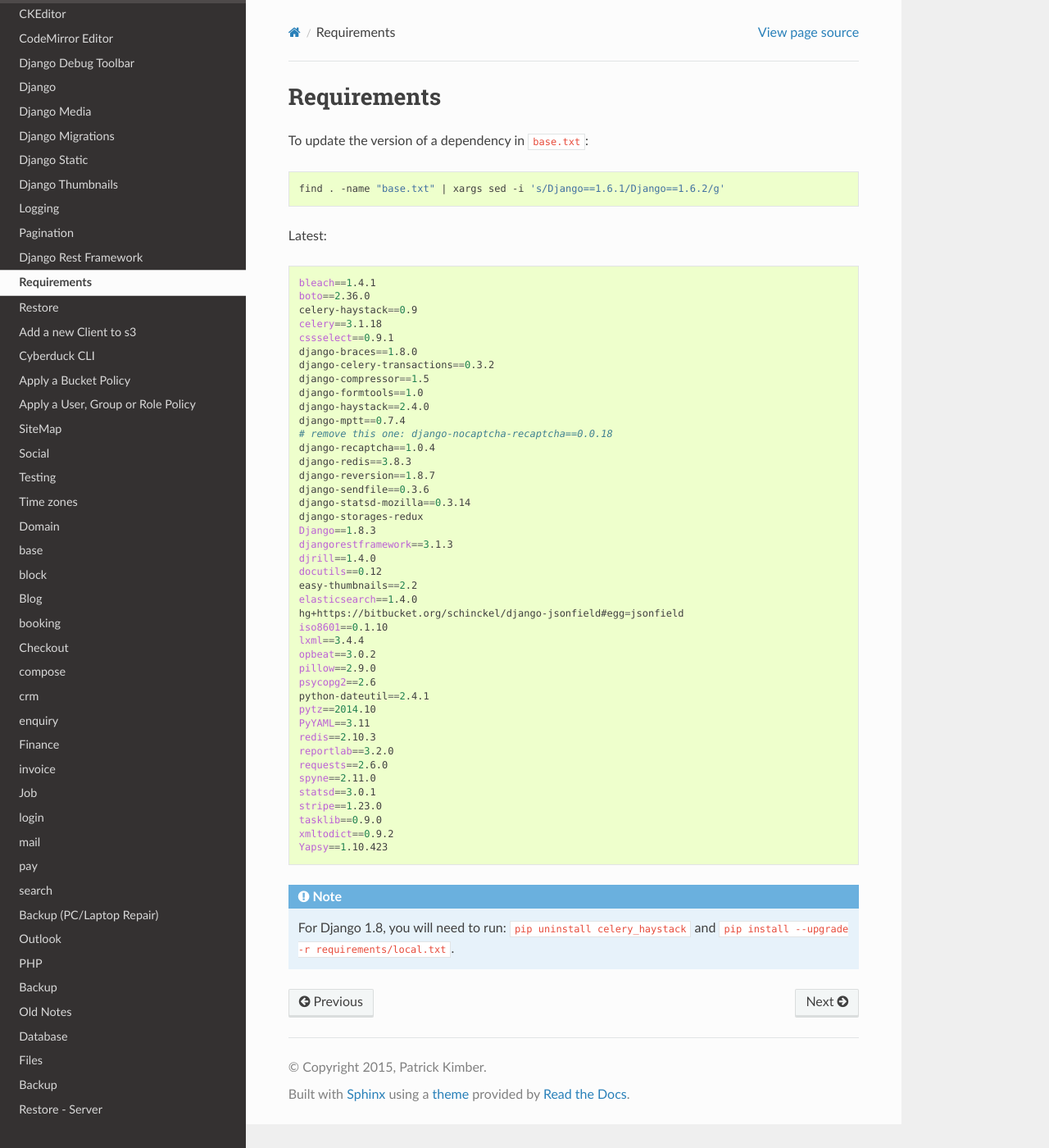
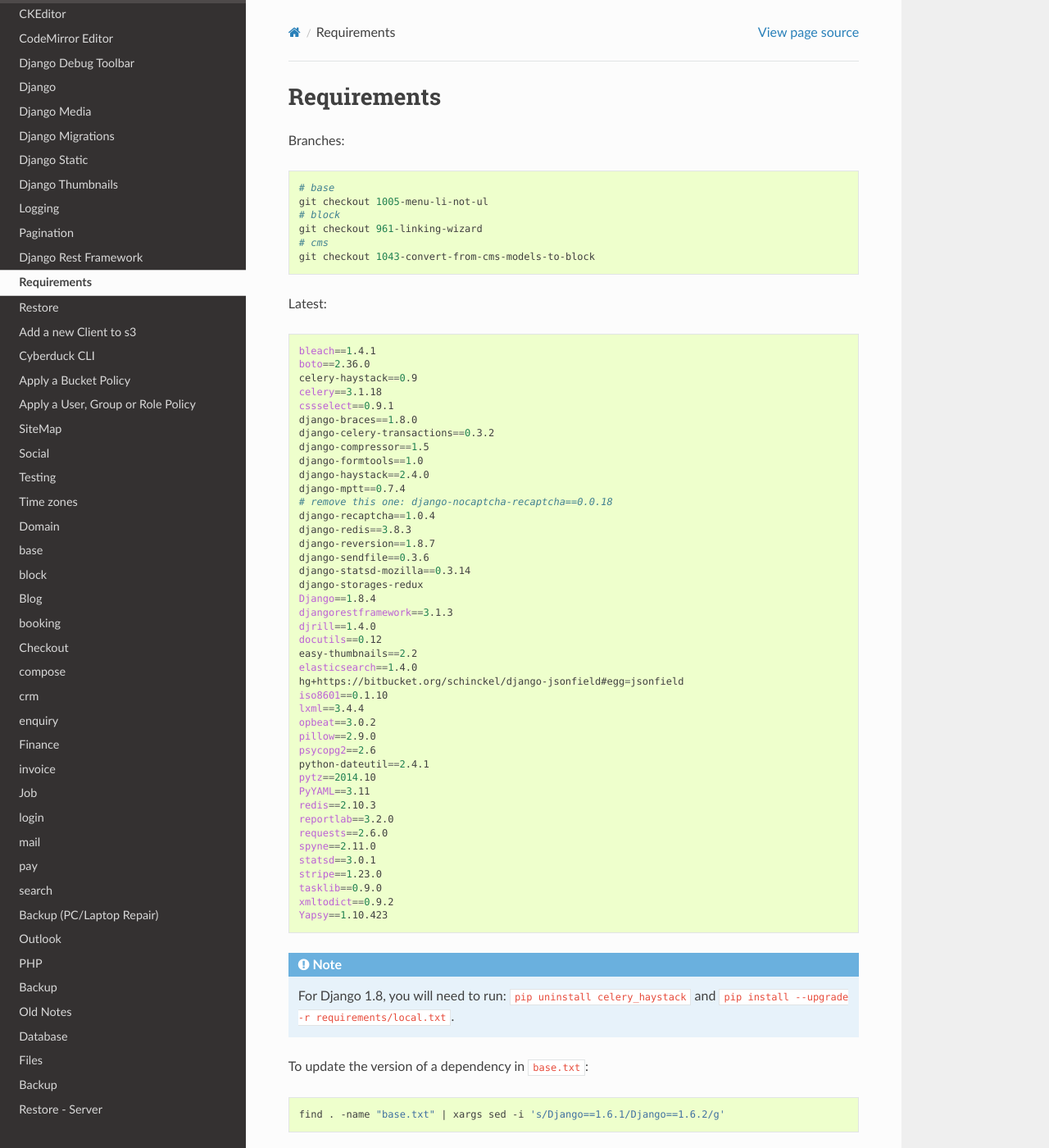
Before and after one commit to pkimber/old-docs-migrated-to-gitlab, a Sphinx documentation site: the page built from source/dev-requirements.rst, in a window 1280 px wide and 1400 px high. Shown: the whole window at 82% size. Built offline with Sphinx 7.4.7 and the Read the Docs theme 2.0.0, drawn with Linux system fonts in a browser that asks for light colours.

Commit message:
doc - branches

```diff
--- a/source/dev-requirements.rst
+++ b/source/dev-requirements.rst
@@ -3,9 +3,14 @@
 
 .. highlight:: bash
 
-To update the version of a dependency in ``base.txt``::
+Branches::
 
-  find . -name "base.txt" | xargs sed -i 's/Django==1.6.1/Django==1.6.2/g'
+  # base
+  git checkout 1005-menu-li-not-ul
+  # block
+  git checkout 961-linking-wizard
+  # cms
+  git checkout 1043-convert-from-cms-models-to-block
 
 Latest::
 
@@ -27,7 +32,7 @@
   django-sendfile==0.3.6
   django-statsd-mozilla==0.3.14
   django-storages-redux
-  Django==1.8.3
+  Django==1.8.4
   djangorestframework==3.1.3
   djrill==1.4.0
   docutils==0.12
@@ -56,3 +61,7 @@
           ``pip uninstall celery_haystack``
           and
           ``pip install --upgrade -r requirements/local.txt``.
+
+To update the version of a dependency in ``base.txt``::
+
+  find . -name "base.txt" | xargs sed -i 's/Django==1.6.1/Django==1.6.2/g'
```
Also changed, not shown: source/fabric-deploy.rst (+8 -2 lines).
